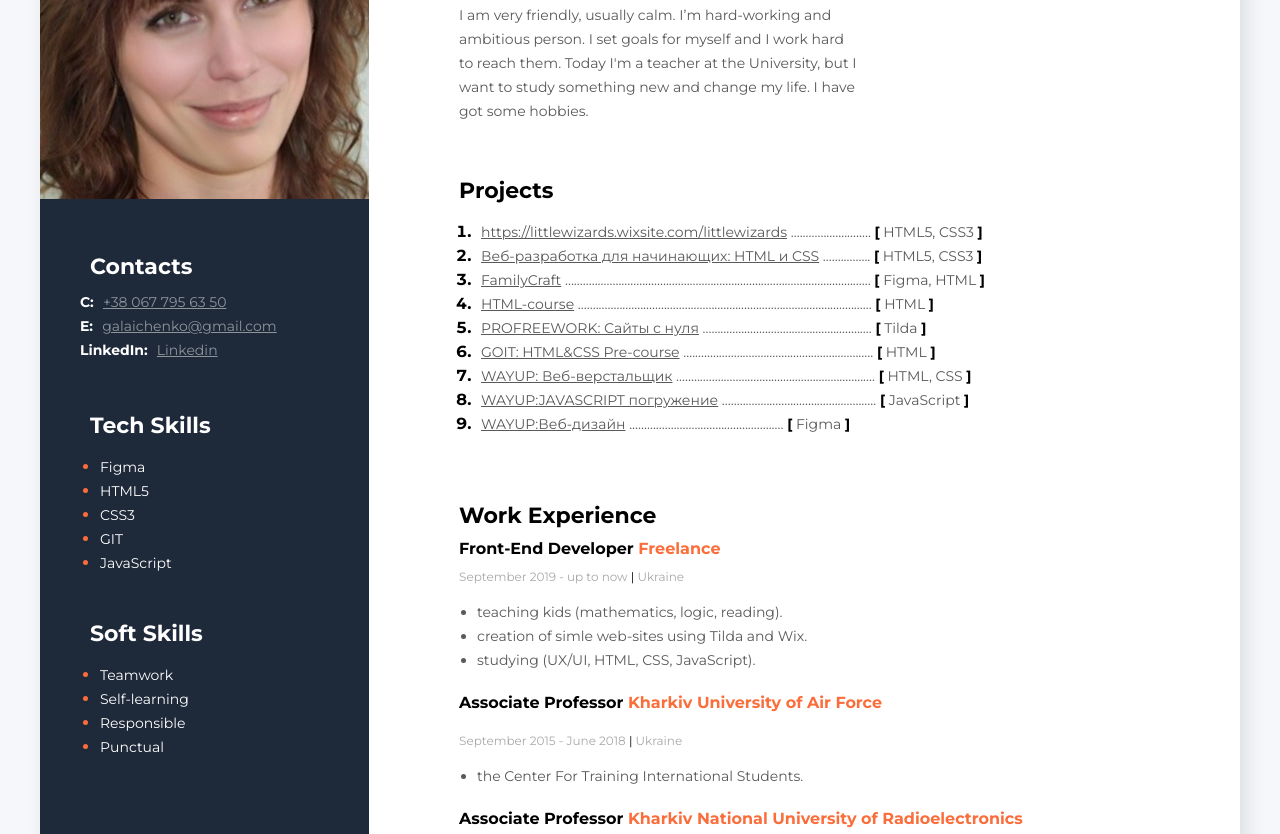
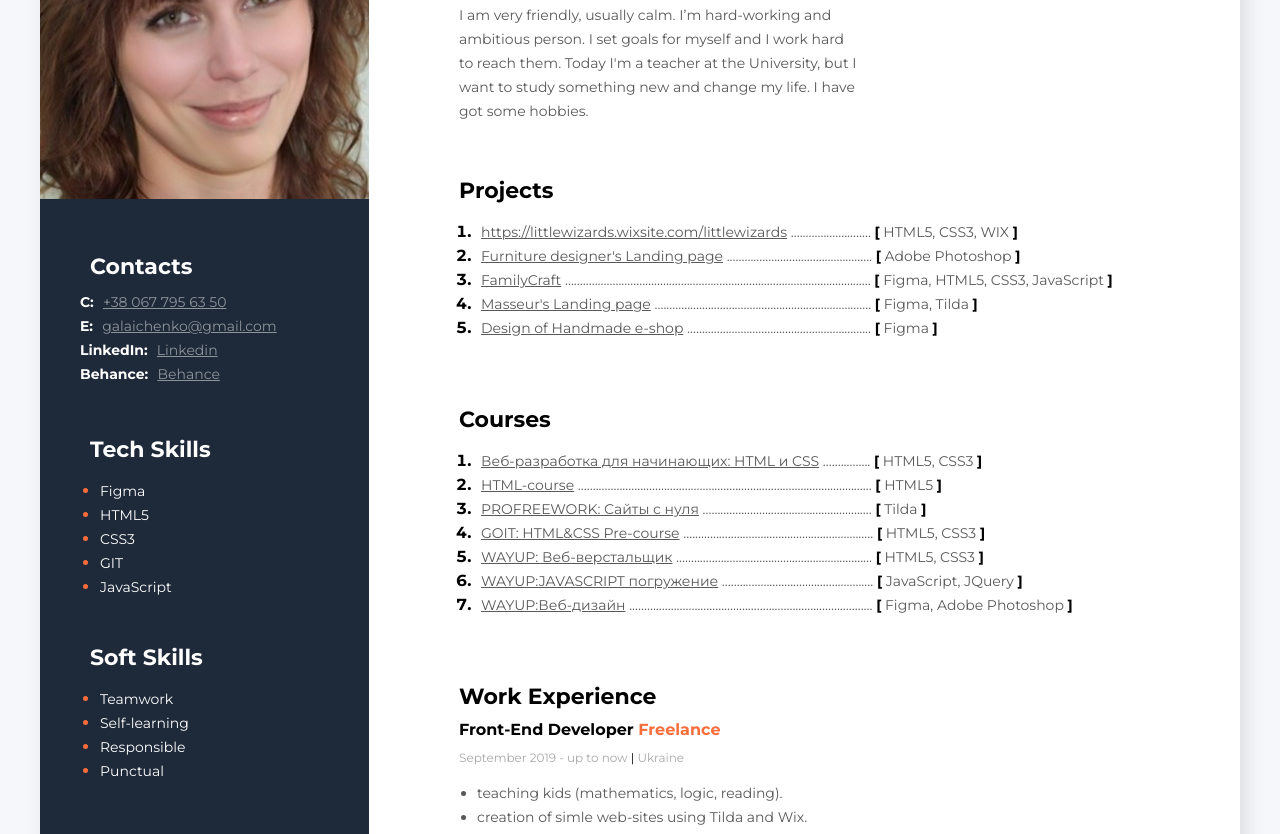
Before and after one commit to galaichenko/my-resume, a plain HTML site: page index.html in a window 1280 px wide. Shown: the part 266-1100 px from the top of the page. Drawn offline with Linux system fonts and the light colour scheme.

Commit message:
added
Added some pictures and changed the main section

```diff
--- a/css/style.css
+++ b/css/style.css
@@ -59,21 +59,21 @@ body {
   width: 400px;
 }
 
-/* My projects */
+/* My projects, my courses*/
 
-.my-projects {
+.my-projects, .my-courses {
   margin: 0 0 50px 0;
 }
 
-.my-project-list {
+.my-project-list, .my-courses-list {
   padding: 0 0 0 17px;
 }
 
-.my-projects-item {
+.my-projects-item, .my-courses-item  {
   color: #000000;
   font-weight: bold;
 }
-.my-projects-link {
+.my-projects-link, .my-courses-link  {
   font-style: normal;
   font-weight: normal;
   font-size: 14px;
@@ -81,7 +81,7 @@ body {
   color: #595959;
 }
 
-.my-projects-text {
+.my-projects-text, .my-courses-text  {
   font-style: normal;
   font-weight: normal;
   font-size: 14px;
@@ -89,7 +89,7 @@ body {
   color: #595959;
   margin-left: 5px;
 }
-.my-projects-bracket {
+.my-projects-bracket, .my-courses-bracket {
   font-style: normal;
   font-weight: bold;
   font-size: 14px;
--- a/index.html
+++ b/index.html
@@ -32,63 +32,91 @@
                         <span class="my-projects-text">
                             <a href="https://littlewizards.wixsite.com/littlewizards" target="_blank" class="my-projects-link">https://littlewizards.wixsite.com/littlewizards</a>
                             ...........................
-                            <span class="my-projects-bracket">[</span> HTML5, CSS3 <span class="my-projects-bracket">]</span>
+                            <span class="my-projects-bracket">[</span> HTML5, CSS3, WIX <span class="my-projects-bracket">]</span>
                         </span>
                     </li>
                     <li class="my-projects-item">
                         <span class="my-projects-text">
-                            <a href=" https://stepik.org/certificate/85dcc480bfb602392313ba99361b9e32b9e7cb9c.pdf" target="_blank" class="my-projects-link">Веб-разработка для начинающих: HTML и CSS</a>
-                            ................
-                            <span class="my-projects-bracket">[</span> HTML5, CSS3 <span class="my-projects-bracket">]</span>
+                            <a href="/img/Furniture_designer(Ver_27-05-2021).jpg" target="_blank" class="my-projects-link">Furniture designer's Landing page</a>
+                            .................................................
+                            <span class="my-projects-bracket">[</span> Adobe Photoshop <span class="my-projects-bracket">]</span>
                         </span>
                     </li>
                     <li class="my-projects-item">
                         <span class="my-projects-text">
-                            <a href="http://familycraft.tilda.ws/" target="_blank" class="my-projects-link">FamilyCraft</a>
+                            <a href="familycraft-l.netlify.app" target="_blank" class="my-projects-link">FamilyCraft</a>
                             .......................................................................................................
-                            <span class="my-projects-bracket">[</span> Figma, HTML <span class="my-projects-bracket">]</span>
+                            <span class="my-projects-bracket">[</span> Figma, HTML5, CSS3, JavaScript <span class="my-projects-bracket">]</span>
                         </span>
                     </li>
                     <li class="my-projects-item">
                         <span class="my-projects-text">
-                            <a href="https://www.sololearn.com/Certificate/1014-4709083/pdf/" target="_blank" class="my-projects-link">HTML-course</a>
-                            ...................................................................................................
-                            <span class="my-projects-bracket">[</span> HTML <span class="my-projects-bracket">]</span>
+                            <a href="http://craftorg.tilda.ws/" target="_blank" class="my-projects-link">Masseur's Landing page</a>
+                            .........................................................................
+                            <span class="my-projects-bracket">[</span> Figma, Tilda <span class="my-projects-bracket">]</span>
                         </span>
                     </li>
                     <li class="my-projects-item">
                         <span class="my-projects-text">
-                            <a href="img/Galaichenko_Alena_profreework.png" target="_blank" class="my-projects-link">PROFREEWORK: Сайты с нуля</a>
-                            .........................................................
-                            <span class="my-projects-bracket">[</span> Tilda <span class="my-projects-bracket">]</span>
+                            <a href="/img/Handmade store.jpg" target="_blank" class="my-projects-link">Design of Handmade e-shop</a>
+                            ..............................................................
+                            <span class="my-projects-bracket">[</span> Figma <span class="my-projects-bracket">]</span>
                         </span>
                     </li>
-                    <li class="my-projects-item">
-                        <span class="my-projects-text">
-                            <a href="img/certificate_GOIT.png" target="_blank" class="my-projects-link">GOIT: HTML&CSS Pre-course</a>
-                            ................................................................
-                            <span class="my-projects-bracket">[</span> HTML <span class="my-projects-bracket">]</span>
+                </ol>
+            </div>
+
+             <!--My courses-->
+             <div class="my-courses">
+                <h3  class="main-content-title">Courses</h3>
+                <ol class="my-courses-list">
+                    <li class="my-courses-item">
+                        <span class="my-courses-text">
+                            <a href=" https://stepik.org/certificate/85dcc480bfb602392313ba99361b9e32b9e7cb9c.pdf" target="_blank" class="my-courses-link">Веб-разработка для начинающих: HTML и CSS</a>
+                            ................
+                            <span class="my-courses-bracket">[</span> HTML5, CSS3 <span class="my-courses-bracket">]</span>
                         </span>
                     </li>
-                    <li class="my-projects-item">
-                        <span class="my-projects-text">
-                            <a href="img/diploma_Галайченко Елена Николаевна_26-03-2021.pdf" target="_blank" class="my-projects-link">WAYUP: Веб-верстальщик</a>
-                            ...................................................................
-                            <span class="my-projects-bracket">[</span> HTML, CSS <span class="my-projects-bracket">]</span>
+                    <li class="my-courses-item">
+                        <span class="my-courses-text">
+                            <a href="https://www.sololearn.com/Certificate/1014-4709083/pdf/" target="_blank" class="my-courses-link">HTML-course</a>
+                            ...................................................................................................
+                            <span class="my-courses-bracket">[</span> HTML5 <span class="my-courses-bracket">]</span>
                         </span>
                     </li>
-                    <li class="my-projects-item">
-                        <span class="my-projects-text">
-                            <a href="img/diploma_Галайченко Елена Николаевна_26-04-2021.pdf" target="_blank" class="my-projects-link">WAYUP:JAVASCRIPT погружение</a>
-                            ....................................................
-                            <span class="my-projects-bracket">[</span> JavaScript <span class="my-projects-bracket">]</span>
+                    <li class="my-courses-item">
+                        <span class="my-courses-text">
+                            <a href="img/Galaichenko_Alena_profreework.png" target="_blank" class="my-courses-link">PROFREEWORK: Сайты с нуля</a>
+                            .........................................................
+                            <span class="my-courses-bracket">[</span> Tilda <span class="my-courses-bracket">]</span>
                         </span>
                     </li>
-                    <li class="my-projects-item">
-                        <span class="my-projects-text">
-                            <a href="img/diploma_Галайченко Елена Николаевна_26-04-2021.pdf" target="_blank" class="my-projects-link">WAYUP:Веб-дизайн</a>
-                            ....................................................
-                            <span class="my-projects-bracket">[</span> Figma <span class="my-projects-bracket">]</span>
+                    <li class="my-courses-item">
+                        <span class="my-courses-text">
+                            <a href="img/certificate_GOIT.png" target="_blank" class="my-courses-link">GOIT: HTML&CSS Pre-course</a>
+                            ................................................................
+                            <span class="my-courses-bracket">[</span> HTML5, CSS3 <span class="my-courses-bracket">]</span>
+                        </span>
+                    </li>
+                    <li class="my-courses-item">
+                        <span class="my-courses-text">
+                            <a href="img/diploma_Галайченко Елена Николаевна_26-03-2021.pdf" target="_blank" class="my-courses-link">WAYUP: Веб-верстальщик</a>
+                            ..................................................................
+                            <span class="my-courses-bracket">[</span> HTML5, CSS3 <span class="my-courses-bracket">]</span>
+                        </span>
+                    </li>
+                    <li class="my-courses-item">
+                        <span class="my-courses-text">
+                            <a href="img/diploma_Галайченко Елена Николаевна_26-04-2021.pdf" target="_blank" class="my-courses-link">WAYUP:JAVASCRIPT погружение</a>
+                            ...................................................
+                            <span class="my-courses-bracket">[</span> JavaScript, JQuery <span class="my-courses-bracket">]</span>
+                        </span>
+                    </li>
+                    <li class="my-courses-item">
+                        <span class="my-courses-text">
+                            <a href="img/diploma_Галайченко Елена Николаевна_26-04-2021.pdf" target="_blank" class="my-courses-link">WAYUP:Веб-дизайн</a>
+                            ..................................................................................
+                            <span class="my-courses-bracket">[</span> Figma, Adobe Photoshop <span class="my-courses-bracket">]</span>
                         </span>
                     </li>
                 </ol>
@@ -176,6 +204,10 @@
                     <span class="contact-section-title">LinkedIn:</span>
                     <a class="contact-section-link" href="https://www.linkedin.com/in/galaichenko-alena-26139882/" target="_blank">Linkedin</a>
                 </div>
+                <div>
+                    <span class="contact-section-title">Behance:</span>
+                    <a class="contact-section-link" href="https://www.behance.net/aleng1" target="_blank">Behance</a>
+                </div>
             </div>
 
             <!--Tech Skills-->
```
Also changed, not shown: img/Furniture_designer(Ver_27-05-2021).jpg (added), 1 other file.
